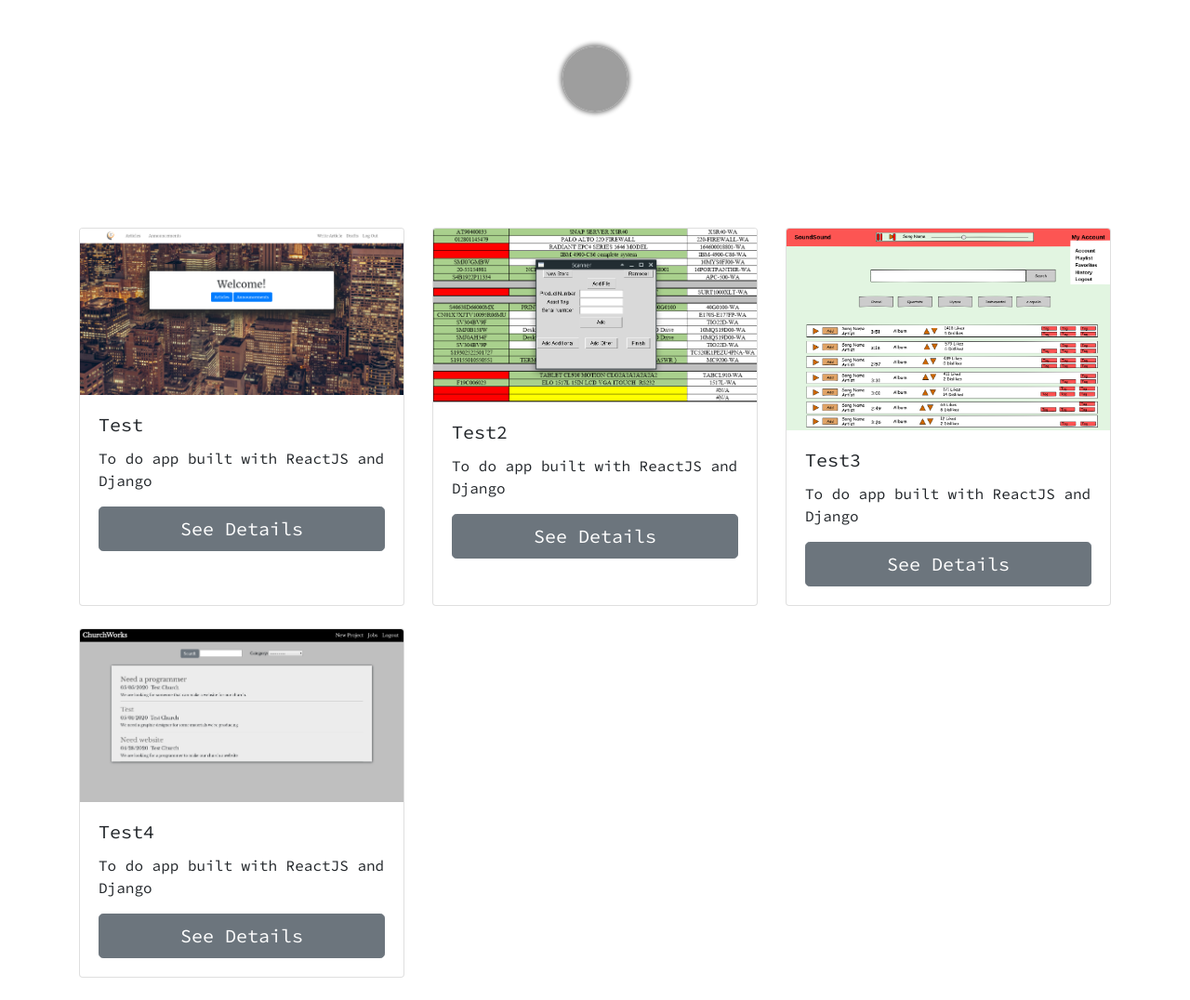
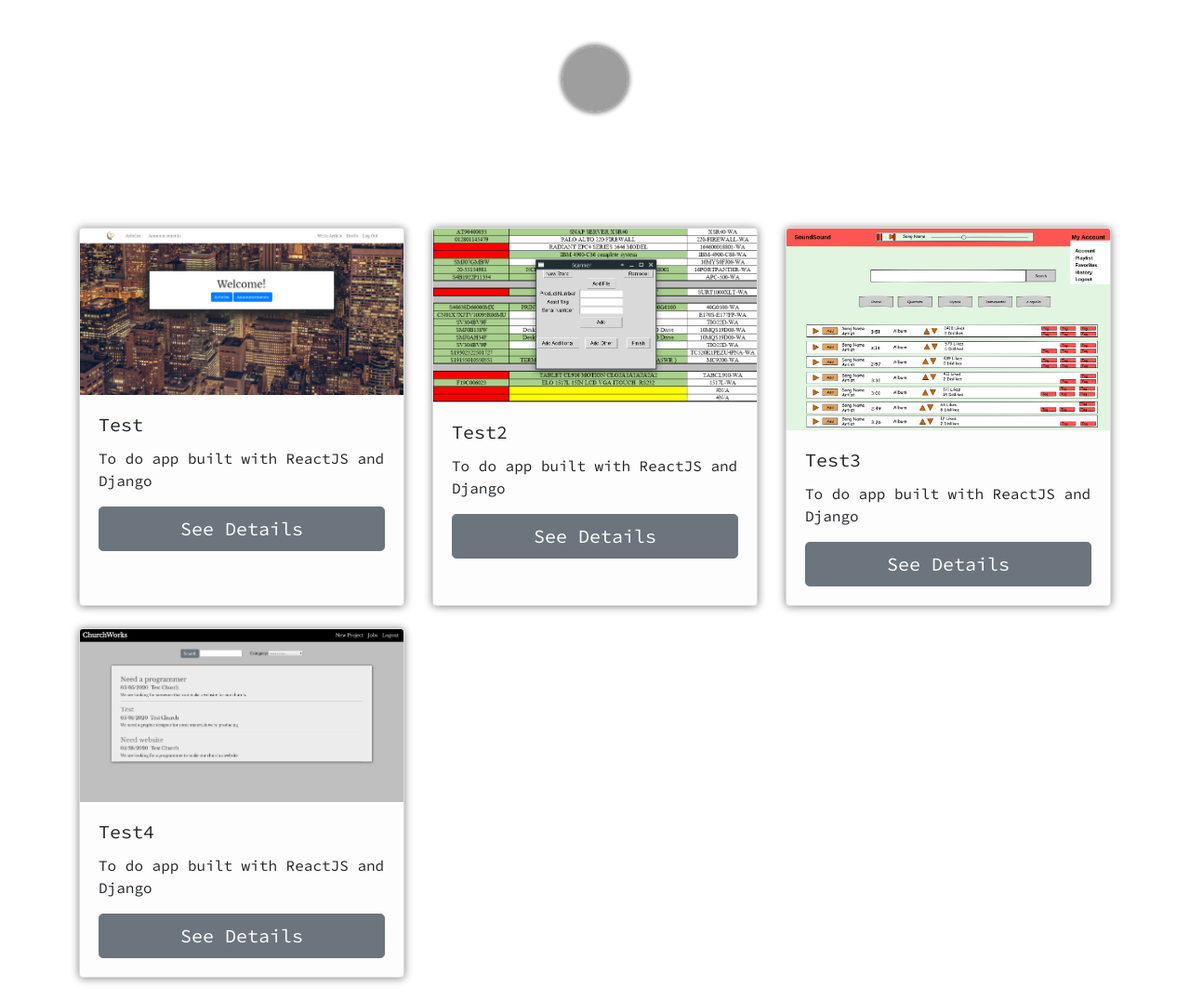
Before and after one commit to timjonez/django_portfolio, a Django app: page / in a window 1280 px wide. Shown: the part 585-1661 px from the top of the page at 93% size. Run offline with Django 3.2, Linux system fonts and the light colour scheme; data comes from the database, SQL or seed files in the repository; some libraries are stand-ins or nearby versions; grey boxes are pictures that could not be loaded.

Commit message:
[home/base.css] add styling for project cards

```diff
--- a/static/css/base.css
+++ b/static/css/base.css
@@ -71,6 +71,11 @@ html, body{
   text-align: center;
 }
 
+.project-card{
+  background-color:  #FDFDFD;
+  box-shadow: 0px 0.5px 10px gray;
+}
+
 .popup-container{
   position: fixed;
   top: 0;
```
